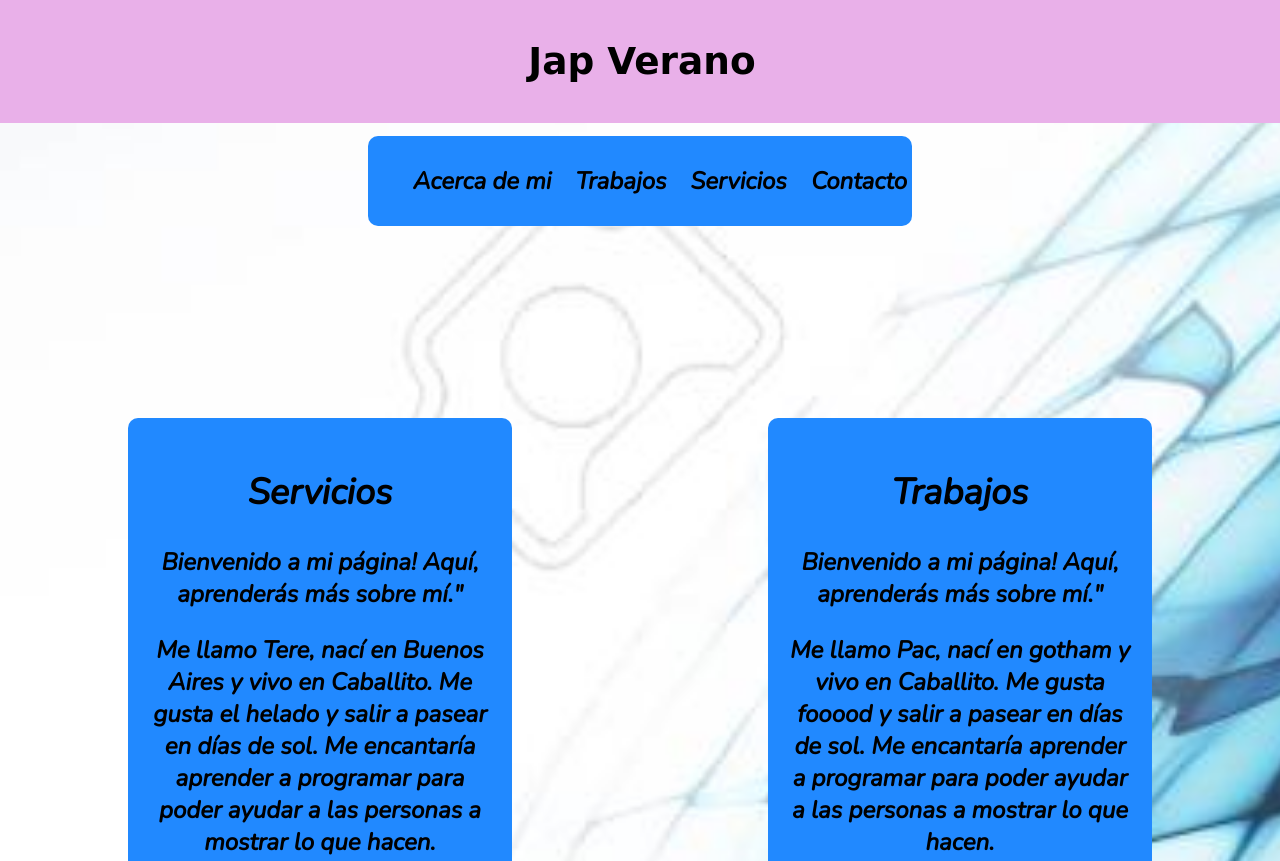
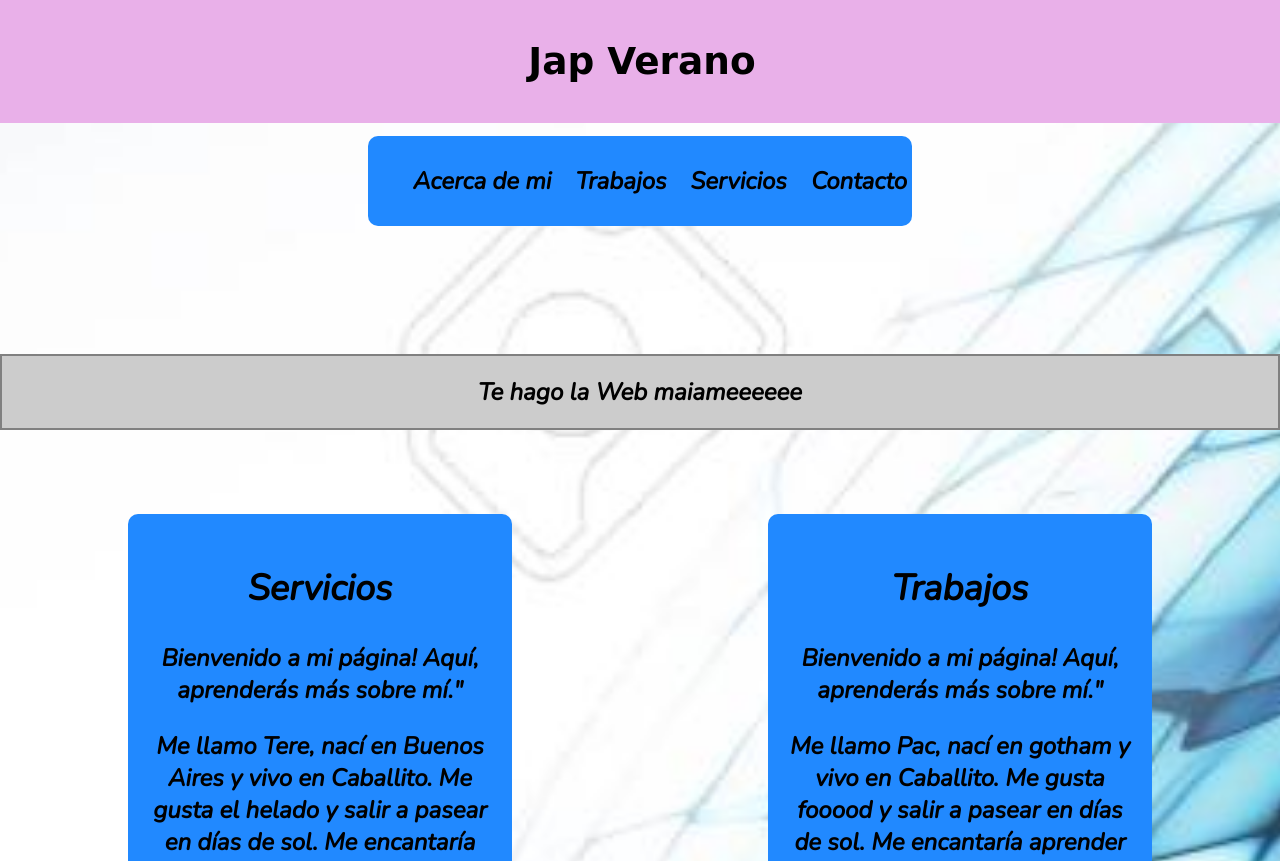
Before and after one commit to Damblaz/miprimerapagina, a plain HTML site: page index.html in a window 1280 px wide. Shown: the top 861 px of the page. Drawn offline with nearby package versions, Linux system fonts and the light colour scheme.

Commit message:
mi primera confirmación de actualización

```diff
--- a/index.html
+++ b/index.html
@@ -40,6 +40,12 @@
                     </ul>
                 </nav>
         </header>
+
+
+        <div class="nuevo-div">
+            Te hago la Web maiameeeeee
+        </div>
+
 
         <main id="seccion principal">
 
--- a/styles.css
+++ b/styles.css
@@ -72,6 +72,16 @@ main {
     margin-top: 20px;
     }
 
+
+    .nuevo-div {
+        font-weight: bolder;
+        text-align: center ;
+        border: solid grey 2px;
+        display: block;
+        background-color: #ccc; /* Color de fondo opcional */
+        padding: 20px; /* Ajusta el relleno según tus necesidades */
+        margin-top: 10px; /* Ajusta el margen superior según tus necesidades */
+    }
 
    .seccion-1, .seccion-2{
 
```
Also changed, not shown: 1 other file.
